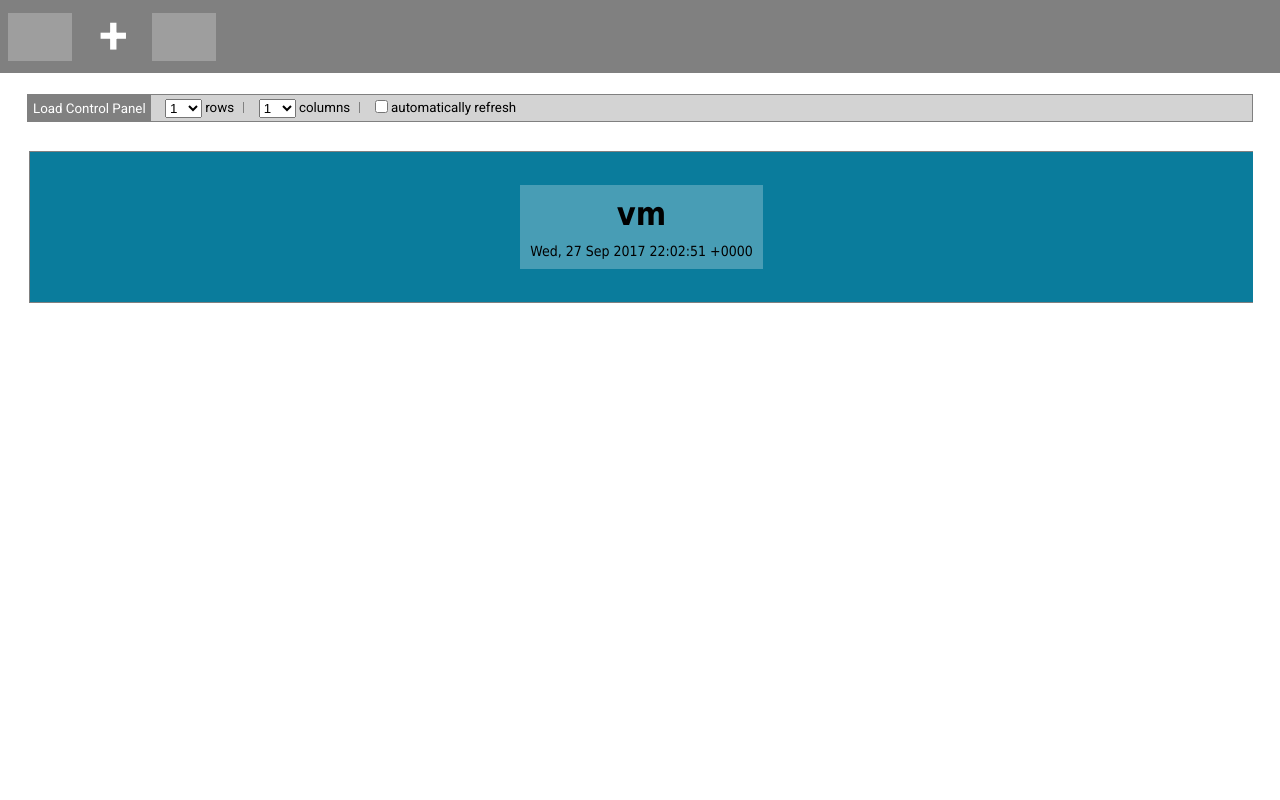
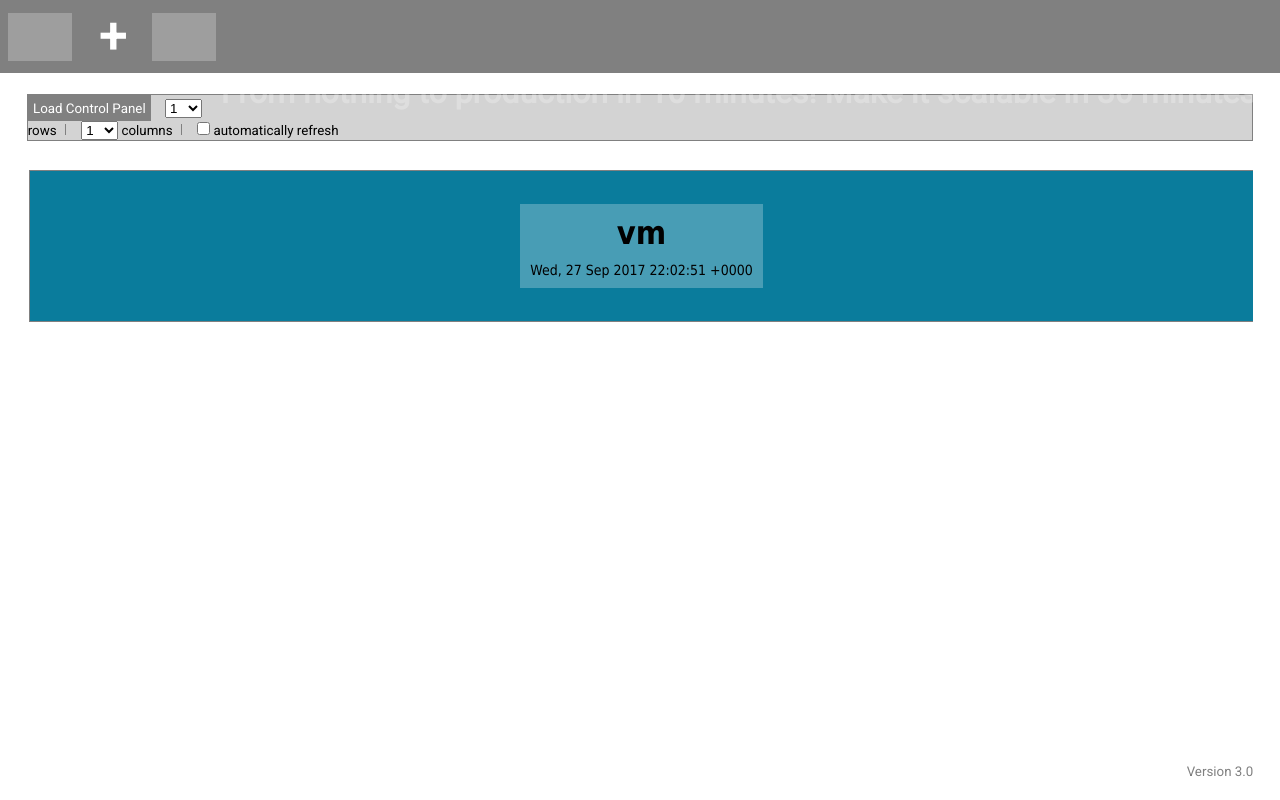
Before and after one commit to nelsonjr/puppetconf-2017, a PHP site: page /?cols=1 in a window 1280 px wide. Run offline with PHP 8.4, Linux system fonts and the light colour scheme; data that the repository does not hold is empty; grey boxes are pictures that could not be loaded.

Commit message:
Version display

```diff
--- a/profile/files/myapp/v3/index.php
+++ b/profile/files/myapp/v3/index.php
@@ -1,6 +1,5 @@
 <?php
 header('X-Source: ' . gethostname());
-header('X-Version: 3.0');
 header('Content-Type: text/html');
 ?>
 <html>
@@ -20,6 +19,14 @@ header('Content-Type: text/html');
     #banner IMG {
       height: 48px;
       vertical-align: middle;
+    }
+    #banner #slogan {
+      font-size: 24pt;
+      font-weight: bold;
+      color: white;
+      float: right;
+      margin: 6pt;
+      opacity: 0.25;
     }
     #content {
       margin: 16pt;
@@ -70,6 +77,16 @@ header('Content-Type: text/html');
     INPUT {
       margin: 0;
     }
+    #version {
+      color: gray;
+      position: absolute;
+      bottom: 0;
+      right: 0;
+      margin: 16pt;
+      margin-left: 20pt;
+      margin-right: 20pt;
+      font-size: 10pt;
+    }
     </style>
     <script>
       function getParameterByName(name, url) {
@@ -81,16 +98,20 @@ header('Content-Type: text/html');
           if (!results[2]) return '';
           return decodeURIComponent(results[2].replace(/\+/g, " "));
       }
+
       function updateLoad() {
         var rows = document.all.rows.value;
         var cols = document.all.cols.value;
+
         var params = {
           rows: rows != '1' ? rows : null,
           cols: cols != '1' ? cols : null,
           refresh: document.all.refresh.checked ? 1 : null
         }
+
         var new_location = document.location.origin
             + document.location.pathname;
+
         var query = '';
         for (var p in params) {
           if (params[p] != null) {
@@ -100,9 +121,11 @@ header('Content-Type: text/html');
             query += p + '=' + params[p];
           }
         }
+
         if (query.length) {
           new_location += '?' + query;
         }
+
         document.location = new_location;
       }
     </script>
@@ -122,6 +145,10 @@ header('Content-Type: text/html');
       <img id='gcp' src='google-cloud-platform-logo.png'>
       <span id='amp'>+</span>
       <img id='puppet' src='puppet-logo.png'>
+      <div id='slogan'>
+        From nothing to production in 10 minutes!
+        Make it scalable in 30 minutes!
+      </div>
     </div>
     <div id='cpanel'>
       <div id='title'>
@@ -159,5 +186,8 @@ header('Content-Type: text/html');
 <?php } ?>
       </table>
     </div>
+    <div id='version'>
+      Version 3.0
+    </div>
   </body>
 </html>
```
